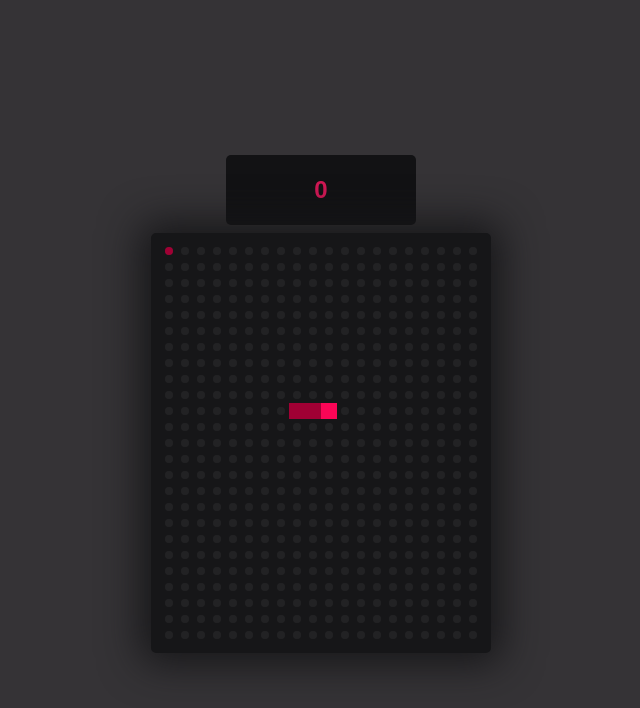
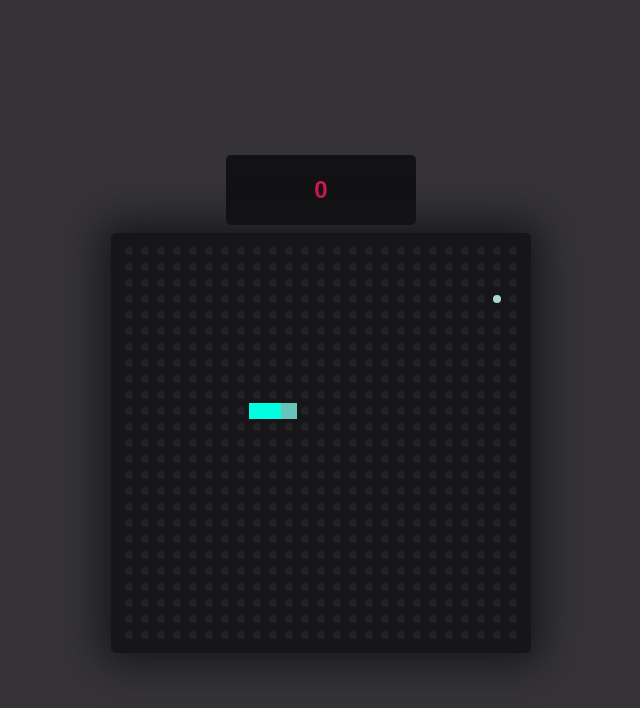
Before and after one commit to Luc1fer578/Luc1fer578, a plain HTML site: page index.html in a window 1280 px wide. Shown: the whole page, without its empty margins (319-959 px from the left). Drawn offline with Linux system fonts and the light colour scheme.

Commit message:
Add files via upload
daaaaaaaaaaaa

```diff
--- a/index.html
+++ b/index.html
@@ -21,7 +21,7 @@
         <!-- Создаем канвас поле для игры -->
 		<div class="canvas-wrapper">
             <!-- Непосредственно создаем само поле для игры -->
-			<canvas id="game-canvas" width="320" height="400"></canvas>
+			<canvas id="game-canvas" width="400" height="400"></canvas>
 		</div>
 	</div>
 
--- a/s.js
+++ b/s.js
@@ -11,7 +11,7 @@ const config = {
 
 	/* step, maxstep чтобы пропускать игровой цикл */
 	step: 0, // шаг
-	maxStep: 5, // максимальная скорость
+	maxStep: 6, // максимальная скорость
 
 	/* sizeCEll размер одной ячейки, а sizeBerry ягода которую будет кушать змейка */
 	sizeCell: 16, // размер ячейки
@@ -56,7 +56,7 @@ scoreBlock = document.querySelector(".game-score .score-count");
 
 /* вставляем пустую функцию для рандомных значений у ягоды */
 drawScore();
-
+randomPositionBerry()
 /* =============================================================================== */
 
 /* в игровой цикл подаем бесконечную функцию отрисовки */
@@ -115,9 +115,9 @@ function drawSnake() {
 	snake.tails.forEach( function(el, index){
 
 		if (index == 0) {
-			context.fillStyle = "#FA0556"; /* красим красный */
+			context.fillStyle = "#68c4ba"; /* красим красный */
 		} else {
-			context.fillStyle = "#A00034"; /* остальное тело в тусклый */
+			context.fillStyle = "#00ffe1"; /* остальное тело в тусклый */
 		}
 		context.fillRect( el.x, el.y, config.sizeCell, config.sizeCell );
 
@@ -126,6 +126,15 @@ function drawSnake() {
 			snake.maxTails++; /* увеличиваем хваост на 1 */
 			incScore(); /* увеличиваем очки */
 			randomPositionBerry(); /* создаем новую ягоду */
+				// if(score === 10) {
+				// 	config.maxStep = 5;
+				// } else if (score === 20) {
+				// 	config.maxStep = 4;
+				// } else if (score === 30) {
+				// 	config.maxStep = 3;
+				// } else if (score = 50) {
+				// 	config.maxStep = 2;
+				// }
 		}
 		/* нужно проверить змейку с хвостом ЕСЛИ совпало то заного запускаем игру */
 		for( let i = index + 1; i < snake.tails.length; i++ ) {
@@ -142,7 +151,7 @@ function drawSnake() {
 function drawBerry() {
 
 	context.beginPath(); // начало рисования
-	context.fillStyle = "#A00034"; // задаем цвет ягоды
+	context.fillStyle = "#a7d9d3"; // задаем цвет ягоды
 	/* рисуем окружность на основе координат от ягоды */
 	context.arc( berry.x + (config.sizeCell / 2 ), berry.y + (config.sizeCell / 2 ), config.sizeBerry, 0, 2 * Math.PI );
 	context.fill();
```
